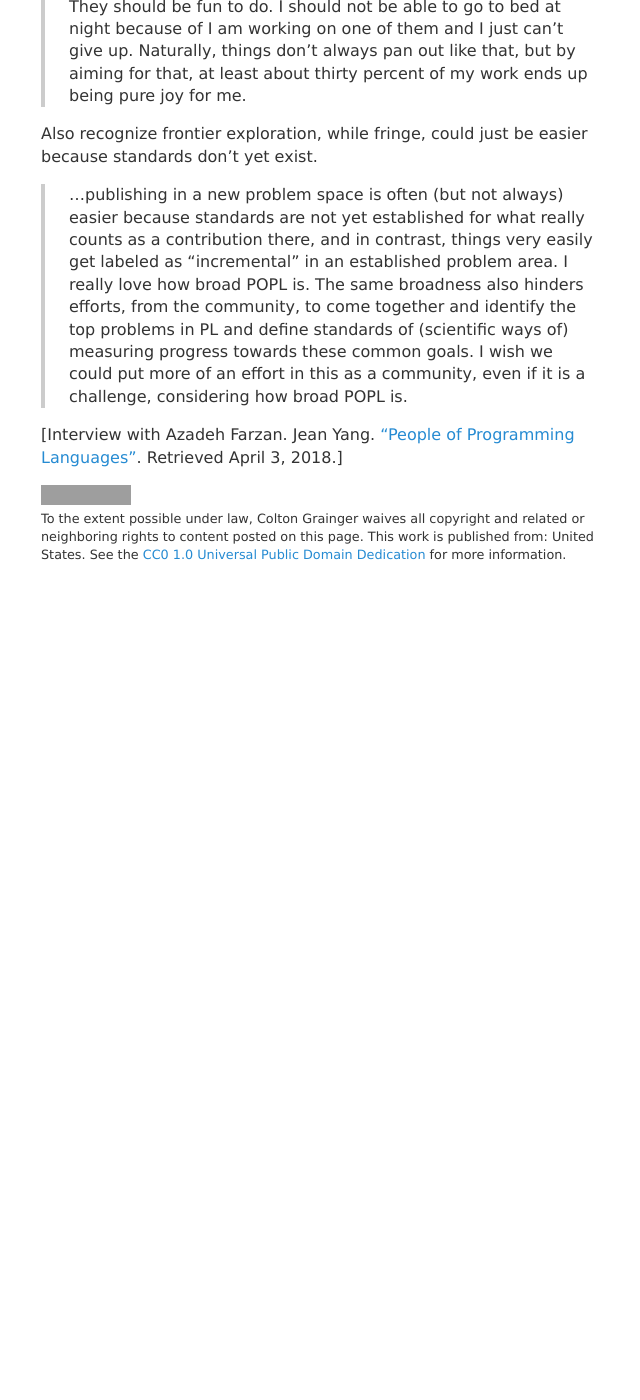
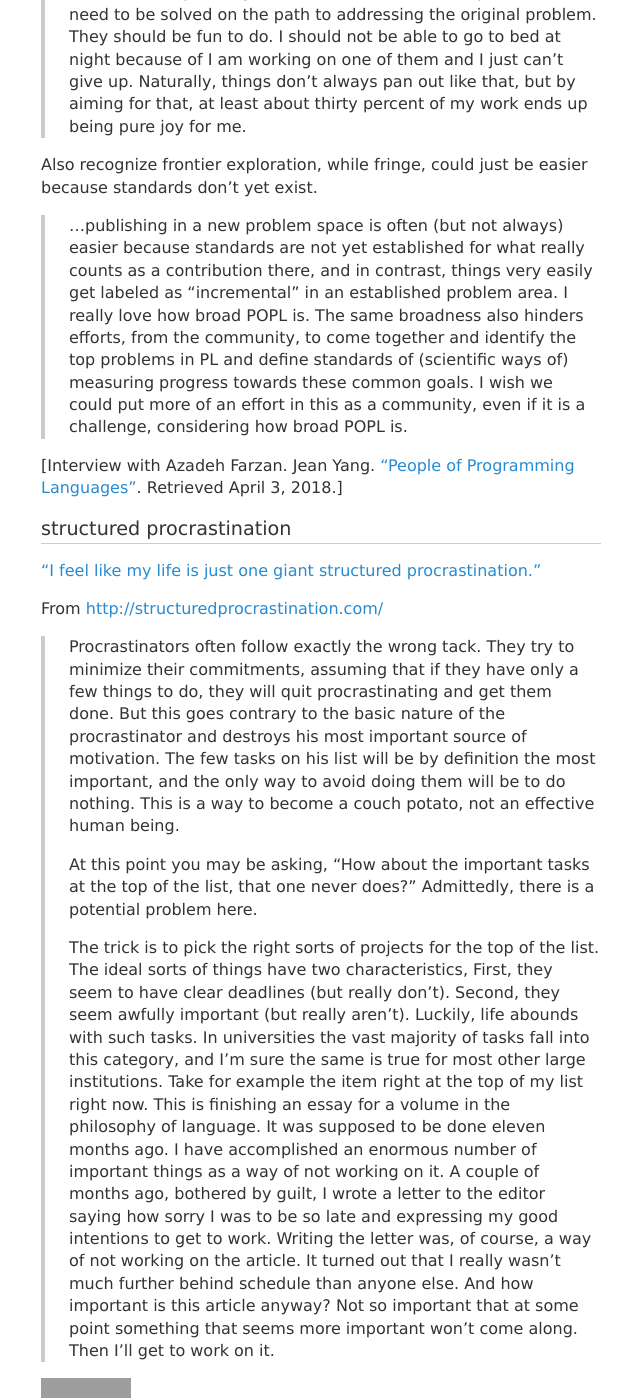
Before and after one commit to coltongrainger/blog, a Jekyll site: the page built from _posts/2018-04-02-prioritizing.md, in a window 1280 px wide and 1400 px high, scrolled down 595 px. Shown: the whole window, without its empty margins (319-959 px from the left). Built offline with Jekyll 4.4.1, drawn with Linux system fonts in a browser that asks for light colours; our own code applies the rules of GitHub Pages for plain Markdown files; before the commit the page ends 1171 px from its top, so only the background shows below that; some of the changed text lies outside the part shown; grey boxes are pictures that could not be loaded.

Commit message:
Add structure procrastination.

```diff
--- a/_posts/2018-04-02-prioritizing.md
+++ b/_posts/2018-04-02-prioritizing.md
@@ -22,3 +22,15 @@
 > ...publishing in a new problem space is often (but not always) easier because standards are not yet established for what really counts as a contribution there, and in contrast, things very easily get labeled as “incremental” in an established problem area. I really love how broad POPL is. The same broadness also hinders efforts, from the community, to come together and identify the top problems in PL and define standards of (scientific ways of) measuring progress towards these common goals. I wish we could put more of an effort in this as a community, even if it is a challenge, considering how broad POPL is.
 
 [Interview with Azadeh Farzan. Jean Yang. [“People of Programming Languages”](https://www.cs.cmu.edu/~popl-interviews/farzan.html). Retrieved April 3, 2018.]
+
+## structured procrastination
+
+["I feel like my life is just one giant structured procrastination."](https://youtu.be/fIsYCSP6lUs?t=22m31s)
+
+From <http://structuredprocrastination.com/>
+
+> Procrastinators often follow exactly the wrong tack. They try to minimize their commitments, assuming that if they have only a few things to do, they will quit procrastinating and get them done. But this goes contrary to the basic nature of the procrastinator and destroys his most important source of motivation. The few tasks on his list will be by definition the most important, and the only way to avoid doing them will be to do nothing. This is a way to become a couch potato, not an effective human being.
+>
+> At this point you may be asking, "How about the important tasks at the top of the list, that one never does?" Admittedly, there is a potential problem here.
+>
+> The trick is to pick the right sorts of projects for the top of the list. The ideal sorts of things have two characteristics, First, they seem to have clear deadlines (but really don't). Second, they seem awfully important (but really aren't). Luckily, life abounds with such tasks. In universities the vast majority of tasks fall into this category, and I'm sure the same is true for most other large institutions. Take for example the item right at the top of my list right now. This is finishing an essay for a volume in the philosophy of language. It was supposed to be done eleven months ago. I have accomplished an enormous number of important things as a way of not working on it. A couple of months ago, bothered by guilt, I wrote a letter to the editor saying how sorry I was to be so late and expressing my good intentions to get to work. Writing the letter was, of course, a way of not working on the article. It turned out that I really wasn't much further behind schedule than anyone else. And how important is this article anyway? Not so important that at some point something that seems more important won't come along. Then I'll get to work on it.
```
